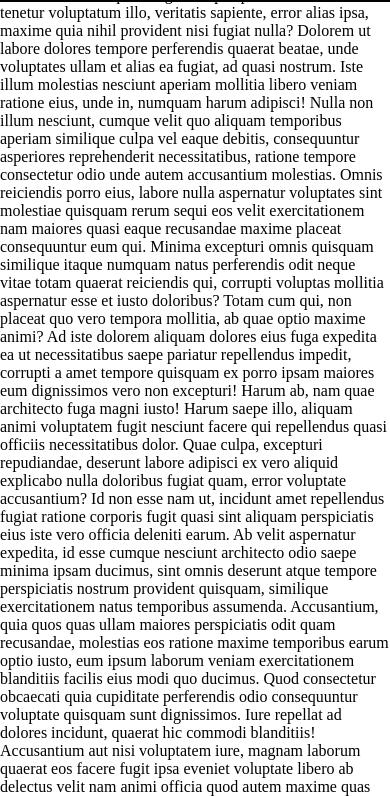
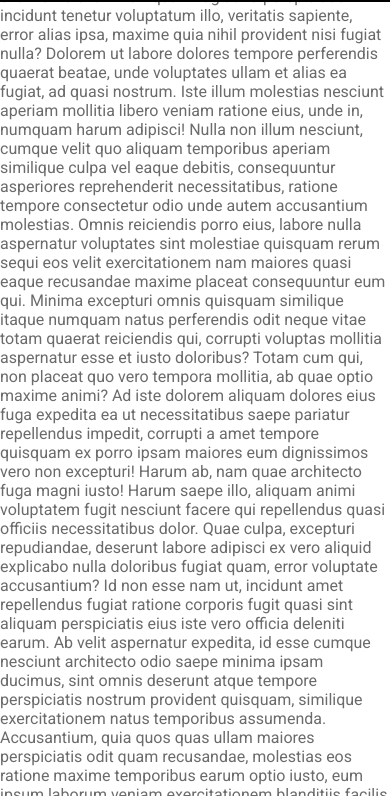
Before and after one commit to CledimirCsilva/toggle-menu, a plain HTML site: page index.html in a window 390 px wide. Shown: the part 48-844 px from the top of the page. Drawn offline with nearby package versions, Linux system fonts and the light colour scheme.

Commit message:
new adjustment

```diff
--- a/css/style.css
+++ b/css/style.css
@@ -1,8 +1,11 @@
 body {
   padding: 0;
   margin: 0;
+  font-family: 'Roboto', sans-serif;
 }
-
+body * {
+  color: #6b6b6b;
+}
 #navbar {
   position: absolute;
   width: 100%;
@@ -111,9 +114,14 @@ body {
   }
   #navbar ul li {
     display: block;
+    margin: 5px 2rem;
+    border-bottom: 1px solid rgba(255,255,255,0.1);
+  }
+  #navbar ul li:last-of-type {
+    border-bottom: none;
   }
   #navbar a {
-    color: white;
+    color: #6b6b6b;
   }
 
 }
--- a/index.html
+++ b/index.html
@@ -4,6 +4,7 @@
     <meta charset="UTF-8">
     <meta name="viewport" content="width=device-width, initial-scale=1.0">
     <link rel="stylesheet" href="css/style.css">
+    <link href="https://fonts.googleapis.com/css2?family=Roboto:wght@400;500;700;900&display=swap" rel="stylesheet">
     <script src="https://ajax.googleapis.com/ajax/libs/jquery/3.5.1/jquery.min.js"></script>
     <script src="js/toggle-menu.js"></script>
     <title>Toggle Menu</title>
```
